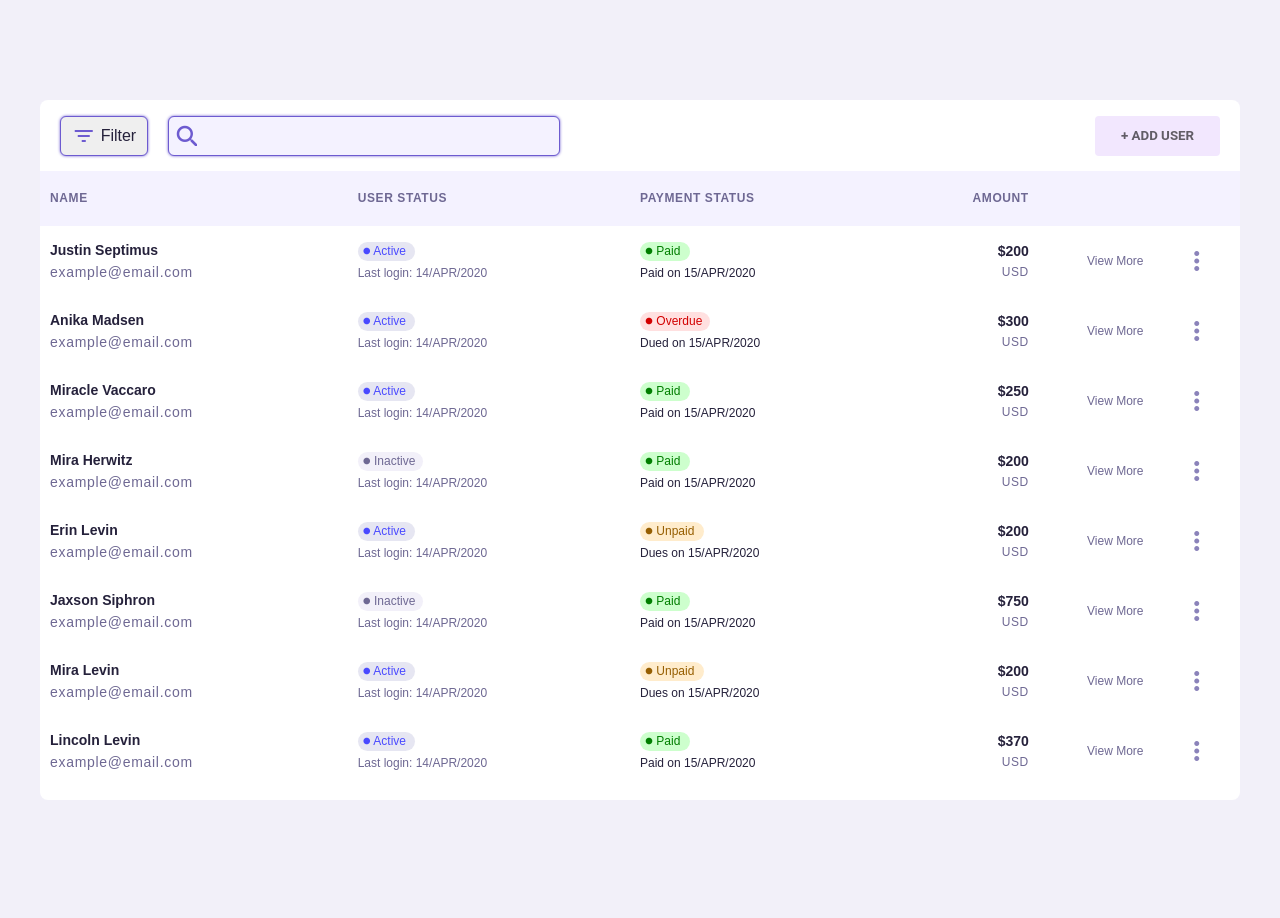
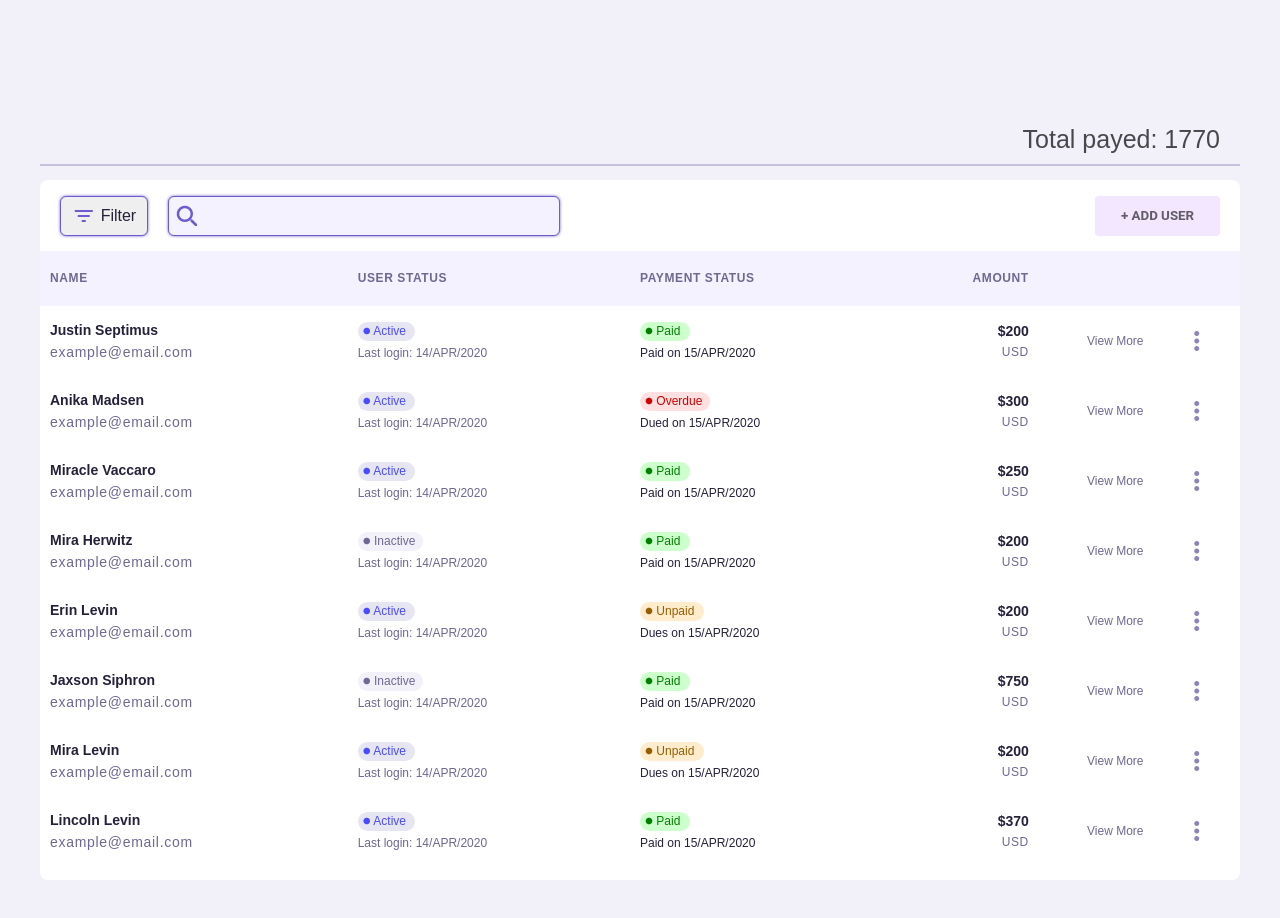
Before and after one commit to KoliverdovLS/Test-project-Angular, an Angular app: page / in a window 1280 px wide. Shown: the top 918 px of the page. Built offline with nearby package versions, Linux system fonts and the light colour scheme.

Commit message:
feat: added total payed component

```diff
--- a/src/app/app.component.css
+++ b/src/app/app.component.css
@@ -20,3 +20,11 @@ app-top-bar {
   justify-content: space-between;
   align-items: center;
 }
+
+app-total-payable {
+  display: flex;
+  justify-content: center;
+  align-items: center;
+  width: 100%;
+  height: 10%;
+}
--- a/src/app/app.component.html
+++ b/src/app/app.component.html
@@ -1,5 +1,6 @@
 
 <div class="main-container">
+  <app-total-payable></app-total-payable>
   <div class="content-container">
     <app-top-bar></app-top-bar>
     <list-users></list-users>
--- a/src/app/app.module.ts
+++ b/src/app/app.module.ts
@@ -4,12 +4,14 @@ import { MatIconModule } from '@angular/material/icon';
 import { AppComponent } from './app.component';
 import { TopBarComponent } from './top-bar/top-bar.component';
 import { listUsersComponent} from './lsit-users/list-users.component';
+import { TotalPayableComponent } from './total-payable/total-payable.component';
 
 @NgModule({
   declarations: [
     AppComponent,
     TopBarComponent,
-    listUsersComponent
+    listUsersComponent,
+    TotalPayableComponent,
   ],
   imports: [
     BrowserModule,
--- a/src/app/lsit-users/list-users.component.ts
+++ b/src/app/lsit-users/list-users.component.ts
@@ -150,6 +150,7 @@ export class listUsersComponent implements OnInit {
 
   constructor() {
   }
+
   ngOnInit() {
   }
 }
--- a/src/app/top-bar/top-bar.component.ts
+++ b/src/app/top-bar/top-bar.component.ts
@@ -1,6 +1,5 @@
 import {Component, OnInit} from '@angular/core';
 import { myUsersArr } from '../lsit-users/list-users.component';
-import {element} from 'protractor';
 
 @Component({
   selector: 'app-top-bar',
@@ -18,7 +17,6 @@ export class TopBarComponent implements OnInit {
   }
   keyUp(event) {
     let text:string = event.target.value;
-    console.log(text);
     myUsersArr.forEach(el => {
       el.visability = el.firstName.match(text) !== null || el.lastName.match(text) !== null;
     });
--- /dev/null
+++ b/src/app/total-payable/total-payable.component.css
@@ -0,0 +1,17 @@
+.total-payed-container {
+  display: flex;
+  justify-content: flex-end;
+  align-items: center;
+  width: 100%;
+  height: 50px;
+
+  border-bottom: 2px solid #C6C2DE;
+}
+
+.total-payed {
+  font-family: "interFont", sans-serif;
+  font-weight: 500;
+  font-size: 25px;
+  color: rgba(0, 0, 0, 0.7);
+  margin-right: 20px;
+}
--- /dev/null
+++ b/src/app/total-payable/total-payable.component.html
@@ -0,0 +1,3 @@
+<div class="total-payed-container">
+  <div *ngIf="arrUsers" class="total-payed">{{textTotalPayed + getSum()}}</div>
+</div>
--- /dev/null
+++ b/src/app/total-payable/total-payable.component.ts
@@ -0,0 +1,25 @@
+import {Component, OnInit} from '@angular/core';
+import {myUsersArr} from '../lsit-users/list-users.component';
+
+@Component({
+  selector: 'app-total-payable',
+  templateUrl: './total-payable.component.html',
+  styleUrls: ['./total-payable.component.css']
+})
+
+export class TotalPayableComponent implements OnInit {
+  textTotalPayed = 'Total payed: '
+  arrUsers = myUsersArr;
+  constructor() {
+  }
+  getSum() {
+    return  myUsersArr.reduce((acc, curr) => {
+      if (curr.payment['status'] === 'Paid' && curr.visability) {
+        return acc + curr.amount;
+      }
+      return acc;
+    }, 0);
+  }
+  ngOnInit() {
+  }
+}
```
